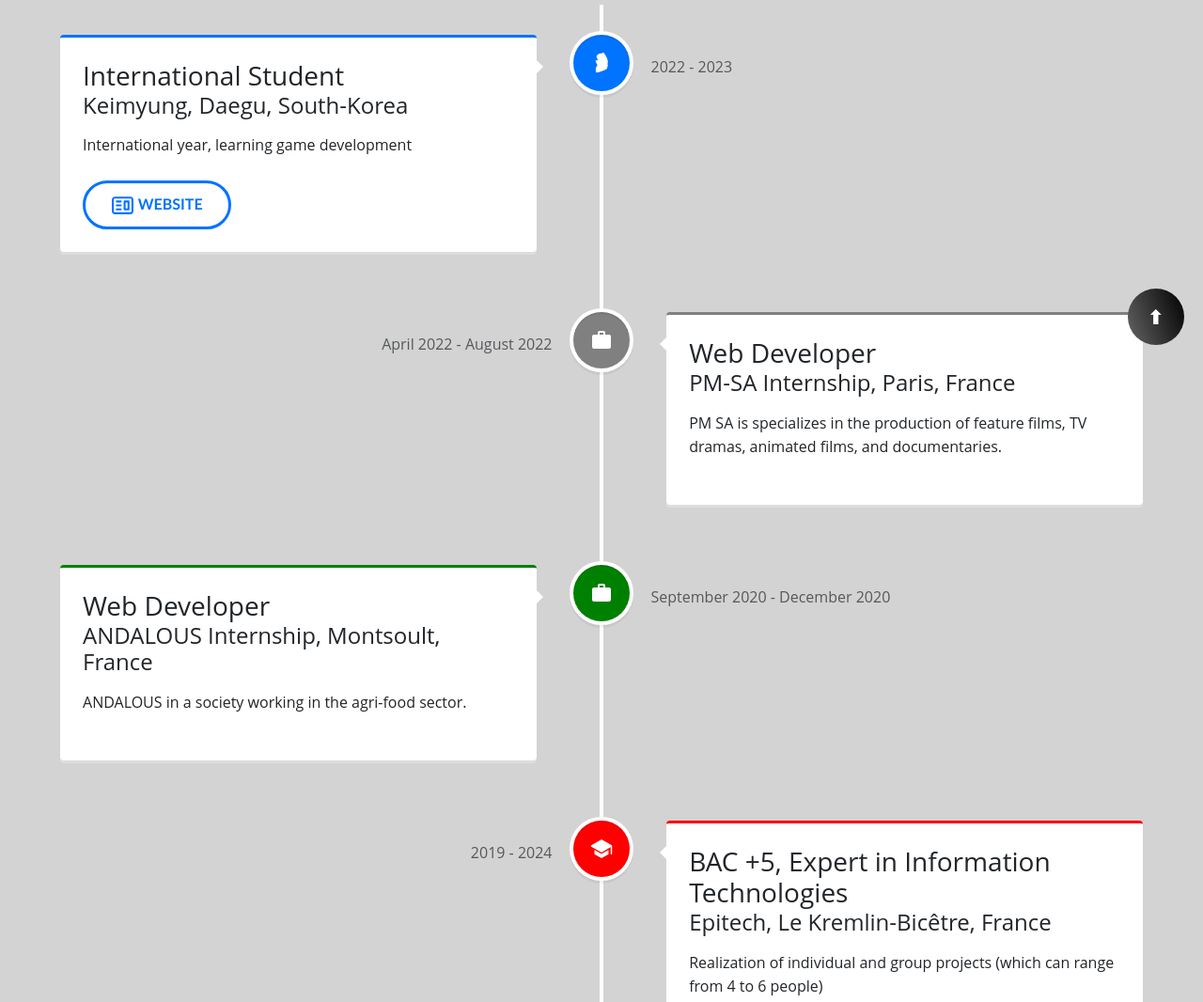
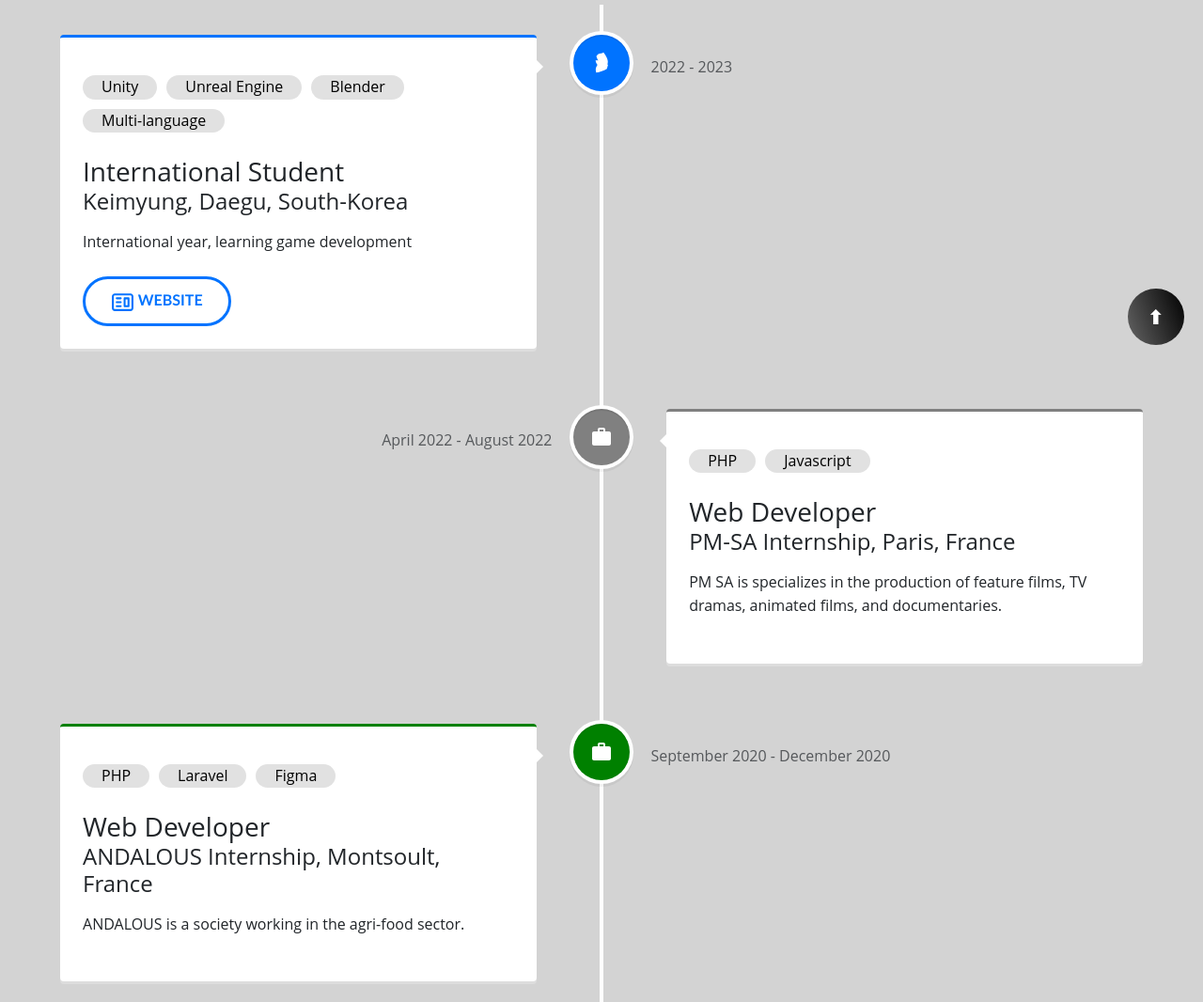
Before and after one commit to DylanFaure/Portfolio, a React app: page / in a window 1280 px wide. Shown: the part 413-1479 px from the top of the page at 94% size. Built offline with nearby package versions, Linux system fonts and the light colour scheme.

Commit message:
[ADD] Formation Information Button

```diff
--- a/package.json
+++ b/package.json
@@ -12,7 +12,7 @@
     "react-dom": "^18.1.0",
     "react-icons": "^4.4.0",
     "react-router-dom": "^6.3.0",
-    "react-scripts": "5.0.1",
+    "react-scripts": "^5.0.1",
     "react-slick": "^0.29.0",
     "react-vertical-timeline-component": "^3.5.2",
     "sass": "^1.52.1",
--- a/src/components/Header.js
+++ b/src/components/Header.js
@@ -18,6 +18,7 @@
     }, [isShrunk]);
 
     return (
+        <>
             <div className={`${isShrunk ? 'Header' : ''}`}>
                 <div className="Header-container">
                     <Navbar />
@@ -28,6 +29,7 @@
                     </div>
                 </div>
             </div>
+        </>
     );
 }
 
--- a/src/pages/Home.js
+++ b/src/pages/Home.js
@@ -28,6 +28,7 @@
                         iconStyle={{ background: '#0073FF', color: '#fff' }}
                         icon={<GiSouthKorea />}
                     >
+                        <p className="Formation-Information-btn"><button>Unity</button><button>Unreal Engine</button><button>Blender</button><button>Multi-language</button></p>
                         <h3 className="vertical-timeline-element-title">International Student</h3>
                         <h4 className="vertical-timeline-element-subtitle">Keimyung, Daegu, South-Korea</h4>
                         <p>International year, learning game development</p><br />
@@ -61,6 +62,7 @@
                         iconStyle={{ background: 'grey', color: '#fff' }}
                         icon={<MdWork />}
                     >
+                        <p className="Formation-Information-btn"><button>PHP</button><button>Javascript</button></p>
                         <h3 className="vertical-timeline-element-title">Web Developer</h3>
                         <h4 className="vertical-timeline-element-subtitle">PM-SA Internship, Paris, France</h4>
                         <p>
@@ -74,10 +76,11 @@
                         iconStyle={{ background: 'green', color: '#fff' }}
                         icon={<MdWork />}
                     >
+                        <p className="Formation-Information-btn"><button>PHP</button><button>Laravel</button><button>Figma</button></p>
                         <h3 className="vertical-timeline-element-title">Web Developer</h3>
                         <h4 className="vertical-timeline-element-subtitle">ANDALOUS Internship, Montsoult, France</h4>
                         <p>
-                            ANDALOUS in a society working in the agri-food sector.
+                            ANDALOUS is a society working in the agri-food sector.
                         </p><br />
                     </VerticalTimelineElement>
                     <VerticalTimelineElement
@@ -87,6 +90,7 @@
                         iconStyle={{ background: 'red', color: '#fff' }}
                         icon={<IoSchool />}
                     >
+                        <p className="Formation-Information-btn"><button>C</button><button>C++</button><button>ReactJS</button><button>Multi-language</button></p>
                         <h3 className="vertical-timeline-element-title">BAC +5, Expert in Information Technologies</h3>
                         <h4 className="vertical-timeline-element-subtitle">Epitech, Le Kremlin-Bicêtre, France</h4>
                         <p>
@@ -122,6 +126,7 @@
                         iconStyle={{ background: 'orange', color: '#fff' }}
                         icon={<FaSchool />}
                     >
+                        <p className="Formation-Information-btn"><button>Python</button><button>HTML5</button><button>CSS3</button></p>
                         <h3 className="vertical-timeline-element-title">Bachelor of Engineering Science</h3>
                         <h5 className="vertical-timeline-element-subtitle">Lycée les pierres vives, Achères, France</h5>
                         <p>
--- a/src/styles/Home.css
+++ b/src/styles/Home.css
@@ -235,3 +235,20 @@
 .blob-btn__blob-Epitech {
     background-color: red;
 }
+
+.Formation-Information-btn {
+    padding-bottom: 15px;
+}
+
+.Formation-Information-btn button {
+    width: auto;
+    color: black;
+    border: none;
+    background-color: rgba(99, 99, 99, 0.192);
+    padding-left: 20px;
+    padding-right: 20px;
+    margin-bottom: 10px;
+    margin-right: 10px;
+    border-radius: 15px;
+    cursor: default;
+}
```
Also changed, not shown: 1 other file. Lines whose indentation alone changed are shown as unchanged.
